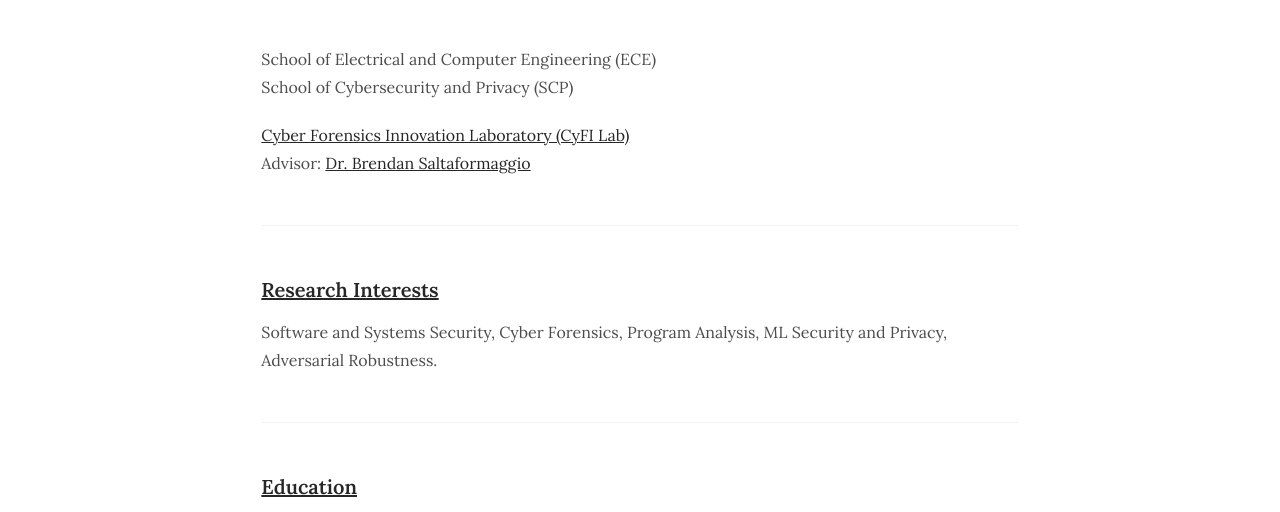
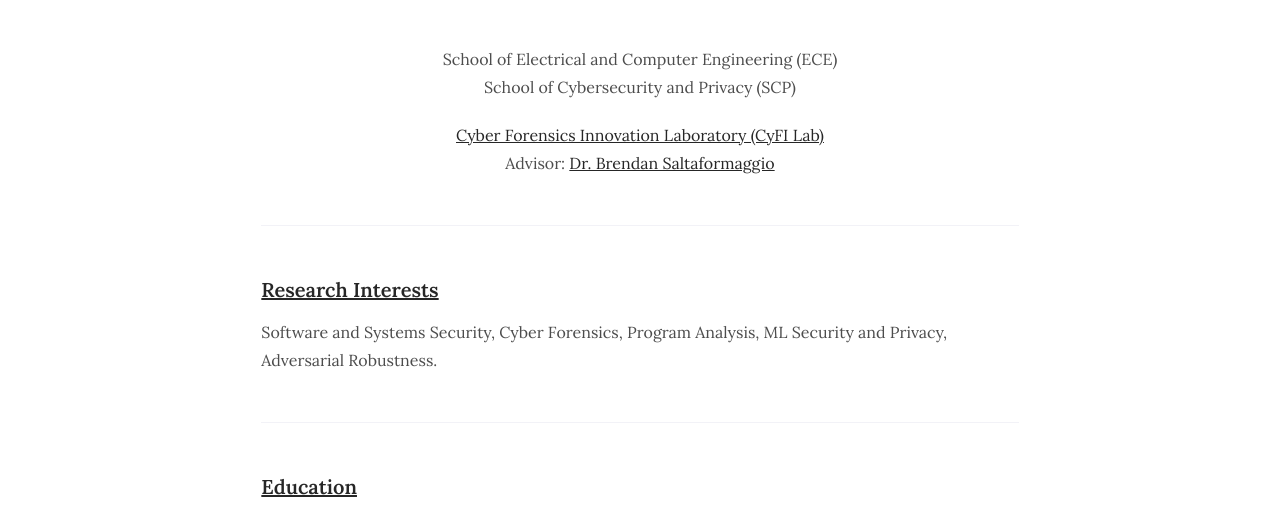
Before and after one commit to ddermendzhiev/ddermendzhiev.github.io, a plain HTML site: page index.html in a window 1280 px wide. Shown: the part 273-785 px from the top of the page. Drawn offline with nearby package versions, Linux system fonts and the light colour scheme; a script that the page names is missing.

Commit message:
format homepage

```diff
--- a/index.html
+++ b/index.html
@@ -309,10 +309,14 @@
   </div>
 </div>
 <div class="prose">
-  <p>School of Electrical and Computer Engineering (ECE)<br>
-School of Cybersecurity and Privacy (SCP)<br></p>
-<p><a href="https://cyfi.ece.gatech.edu/">Cyber Forensics Innovation Laboratory (CyFI Lab)</a><br>
-Advisor: <a href="https://saltaformaggio.ece.gatech.edu/">Dr. Brendan Saltaformaggio</a><br></p>
+  <p style="text-align: center;">
+School of Electrical and Computer Engineering (ECE)<br>
+School of Cybersecurity and Privacy (SCP)<br>
+</p>
+<p style="text-align: center;">
+<a href="https://cyfi.ece.gatech.edu/">Cyber Forensics Innovation Laboratory (CyFI Lab)</a><br>
+Advisor: <a href="https://saltaformaggio.ece.gatech.edu/">Dr. Brendan Saltaformaggio</a><br>
+</p>
 <hr>
 <h3 id="insresearch-interests"><ins>Research Interests</h3>
 <p>Software and Systems Security, Cyber Forensics, Program Analysis, ML Security and Privacy, Adversarial Robustness.</p>
```
